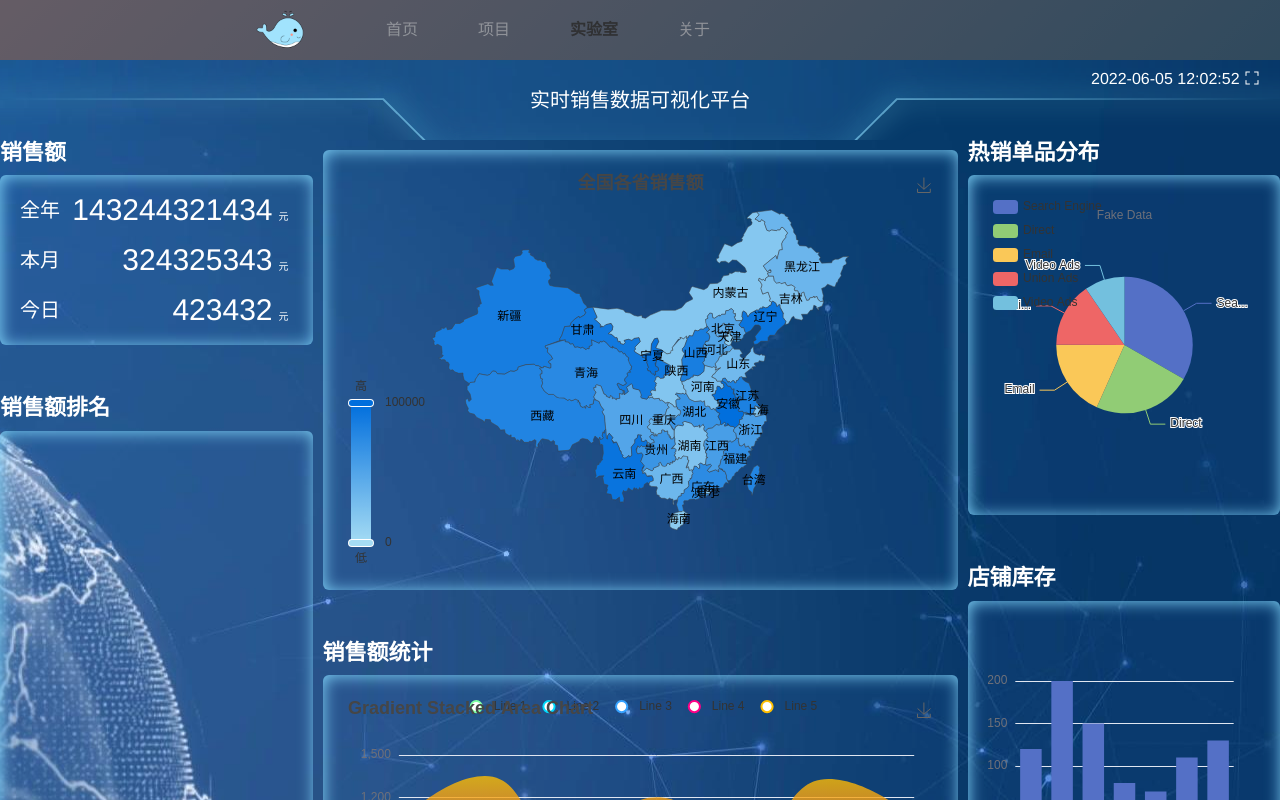
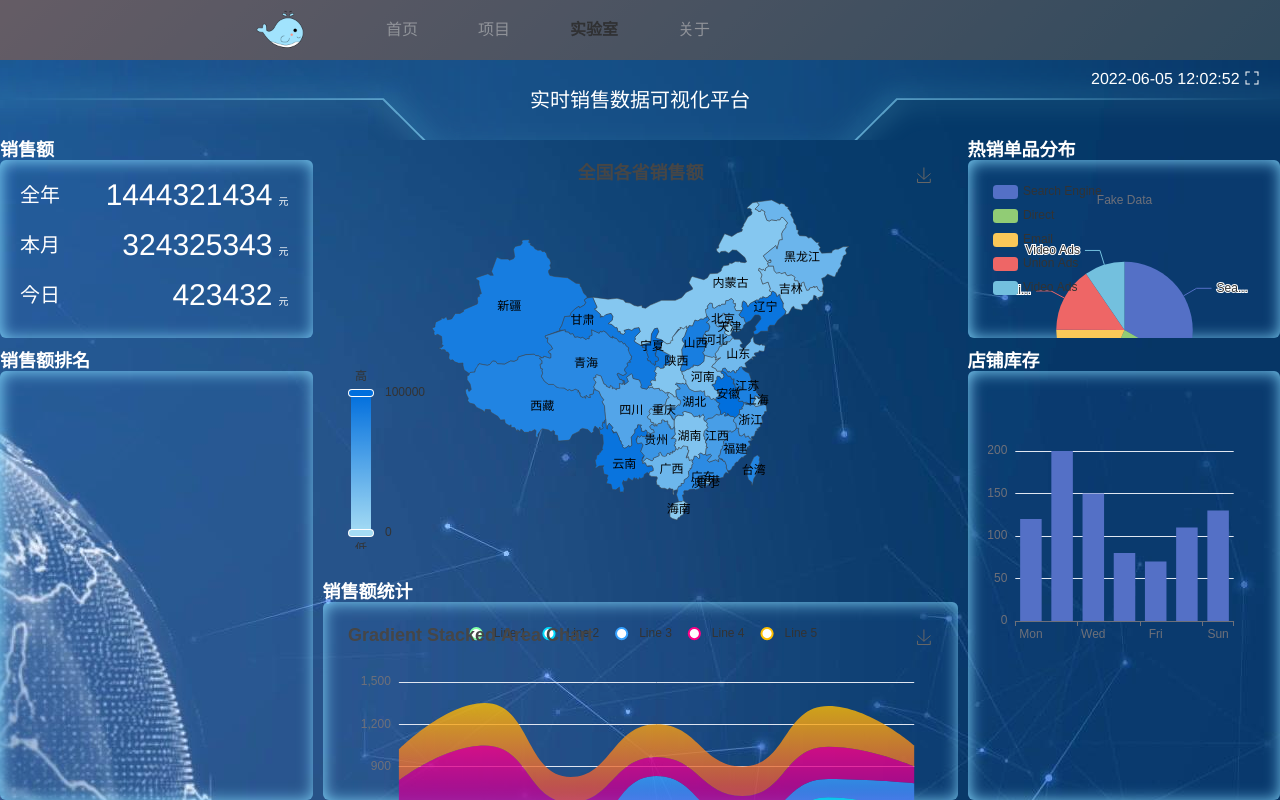
Before and after one commit to snail-lu/portfolio-vue, a Vue app: page /#/demo/dynamic-chart in a window 1280 px wide. Built offline with nearby package versions, Linux system fonts and the light colour scheme; no server answers; what vue-simple-uploader would draw is missing.

Commit message:
浏览器缩放尺寸适配

```diff
--- a/src/components/Charts/MapChart.vue
+++ b/src/components/Charts/MapChart.vue
@@ -83,11 +83,6 @@ export default {
                 item.push(obj)
             })
 
-            // item.map(function (i) {
-            //     i.name = i.area
-            //     i.value = i.sales //这个参数决定颜色深浅
-            //     return i
-            // })
             this.loadMap(item, 'China')
         },
         loadMap(item, name) {
--- a/src/views/demo/dynamicChart/components/Panel.vue
+++ b/src/views/demo/dynamicChart/components/Panel.vue
@@ -1,7 +1,7 @@
 <template>
-    <div class="panel">
-        <div class="panel-title">{{ title }}</div>
-        <div class="panel-content">
+    <div class="panel" :style="{ width, height }">
+        <div class="panel-title" v-if="title">{{ title }}</div>
+        <div class="panel-content" :class="{ 'panel-content-with-bg': showBgColor }">
             <slot></slot>
         </div>
     </div>
@@ -10,32 +10,50 @@
 <script>
 export default {
     props: {
-        title: ''
+        title: {
+            type: String,
+            default: ''
+        },
+        width: {
+            type: String,
+            default: '100%'
+        },
+        height: {
+            type: String,
+            default: '100%'
+        },
+        showBgColor: {
+            type: Boolean,
+            default: true
+        }
     }
 }
 </script>
 
 <style lang="scss" scoped>
 .panel {
-    width: 100%;
-    margin-bottom: 50px;
     &-title {
         color: #fff;
-        font-size: 22px;
+        font-size: 18px;
         font-weight: bold;
-        margin-bottom: 10px;
+        // margin-bottom: 10px;
+        height: 20px;
+        line-height: 20px;
     }
     &-content {
         width: 100%;
         border-radius: 6px;
         padding: 20px;
         color: #fff;
-        width: 100%;
-        height: 100%;
+        height: calc(100% - 20px);
         position: relative;
         box-sizing: border-box;
-        background: rgba(75, 139, 247, 0.05);
-        box-shadow: inset 1px 1px 16px #7ccef4;
+        overflow: hidden;
+
+        &-with-bg {
+            background: rgba(75, 139, 247, 0.05);
+            box-shadow: inset 1px 1px 16px #7ccef4;
+        }
     }
 }
 </style>
--- a/src/views/demo/dynamicChart/index.vue
+++ b/src/views/demo/dynamicChart/index.vue
@@ -1,19 +1,19 @@
 <template>
     <div class="dynamic-charts-container">
-        <div class="title">
+        <div class="page-title">
             实时销售数据可视化平台
             <div class="date-time">
                 {{ time }}
                 <i class="el-icon-full-screen" :title="isScreenFull ? '退出全屏' : '全屏'" @click="handleFullScreen"></i>
             </div>
         </div>
-        <el-row :gutter="10">
-            <el-col :xs="24" :sm="24" :md="6" :lg="6">
-                <div class="grid-content">
-                    <panel title="销售额">
+        <el-row :gutter="10" class="page-content">
+            <el-col :xs="24" :sm="24" :md="6" :lg="6" class="page-content-col">
+                <div class="grid-content flex-box-column flex-h-between">
+                    <panel title="销售额" height="30%">
                         <div class="amount-item flex-box flex-h-between flex-v-center">
                             <span class="label">全年</span>
-                            <span class="amount">143244321434</span>
+                            <span class="amount">1444321434</span>
                         </div>
                         <div class="amount-item flex-box flex-h-between flex-v-center">
                             <span class="label">本月</span>
@@ -24,27 +24,27 @@
                             <span class="amount">423432</span>
                         </div>
                     </panel>
-                    <panel title="销售额排名">
+                    <panel title="销售额排名" height="68%">
                         <ranking-chart />
                     </panel>
                 </div>
             </el-col>
-            <el-col :xs="24" :sm="24" :md="12" :lg="12">
-                <div class="grid-content">
-                    <panel>
+            <el-col :xs="24" :sm="24" :md="12" :lg="12" class="page-content-col">
+                <div class="grid-content flex-box-column flex-h-between">
+                    <panel height="65%" :showBgColor="false">
                         <map-chart />
                     </panel>
-                    <panel title="销售额统计">
+                    <panel title="销售额统计" height="33%">
                         <area-chart />
                     </panel>
                 </div>
             </el-col>
-            <el-col :xs="24" :sm="24" :md="6" :lg="6">
-                <div class="grid-content">
-                    <panel title="热销单品分布">
+            <el-col :xs="24" :sm="24" :md="6" :lg="6" class="page-content-col">
+                <div class="grid-content flex-box-column flex-h-between">
+                    <panel title="热销单品分布" height="30%">
                         <pie-chart />
                     </panel>
-                    <panel title="店铺库存">
+                    <panel title="店铺库存" height="68%">
                         <bar-chart />
                     </panel>
                 </div>
@@ -100,12 +100,12 @@ export default {
 <style lang="scss" scoped>
 .dynamic-charts-container {
     width: 100%;
+    height: 100%;
+    // overflow: hidden;
     overflow-x: hidden;
-    // height: 100vh;
     background: url('../../../assets/images/charts_bg.jpeg') top center no-repeat;
-}
 
-.title {
+    .page-title {
         background: url('../../../assets/images/charts_nav.png') top center no-repeat;
         text-align: center;
         height: 80px;
@@ -123,7 +123,17 @@ export default {
         }
     }
 
+    .page-content {
+        height: calc(100% - 80px);
+
+        &-col {
+            height: 100%;
+        }
+    }
+}
+
 .grid-content {
+    height: 100%;
     .amount-item {
         margin-bottom: 20px;
         &:last-child {
```
Lines whose indentation alone changed are shown as unchanged.
